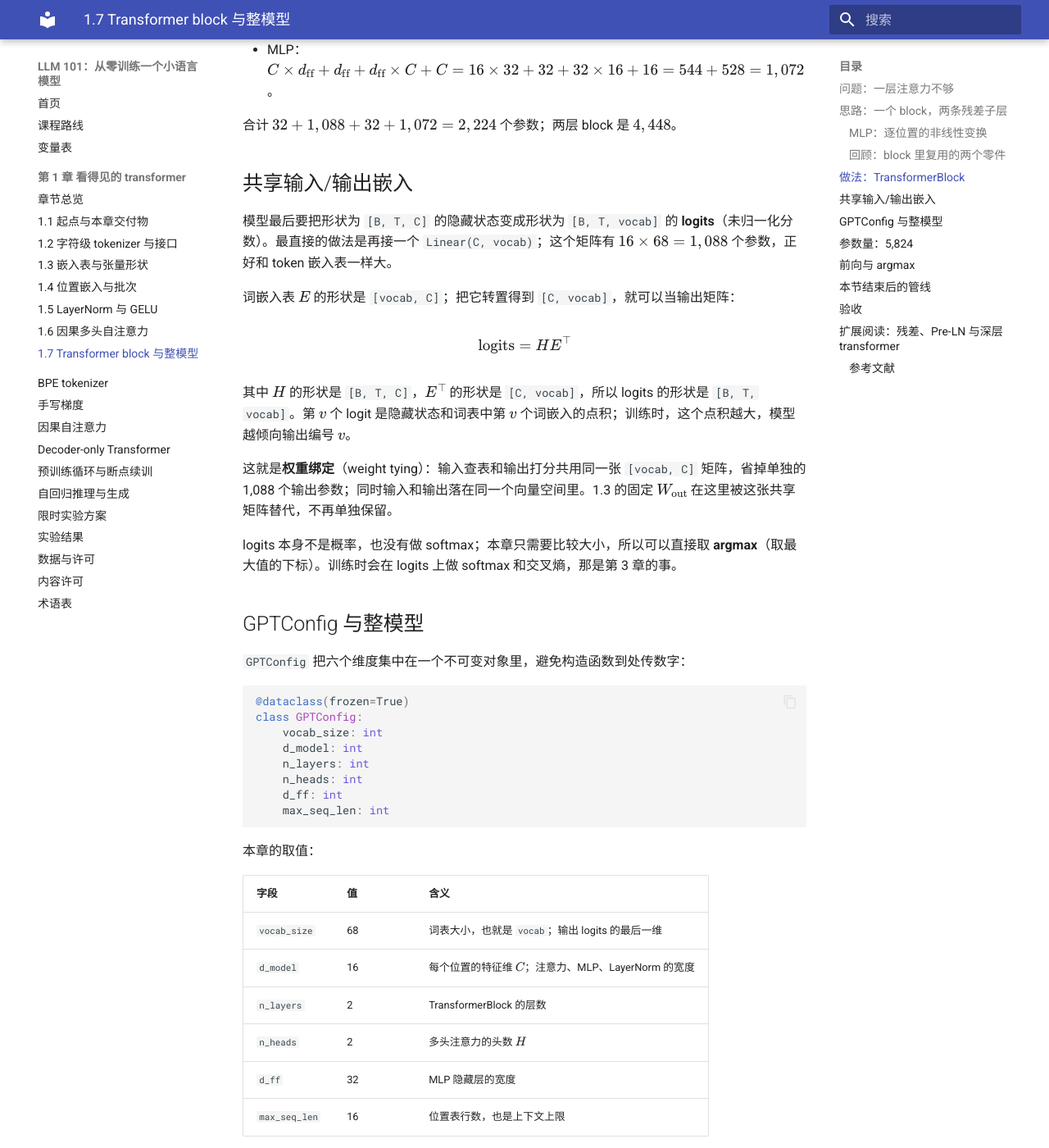
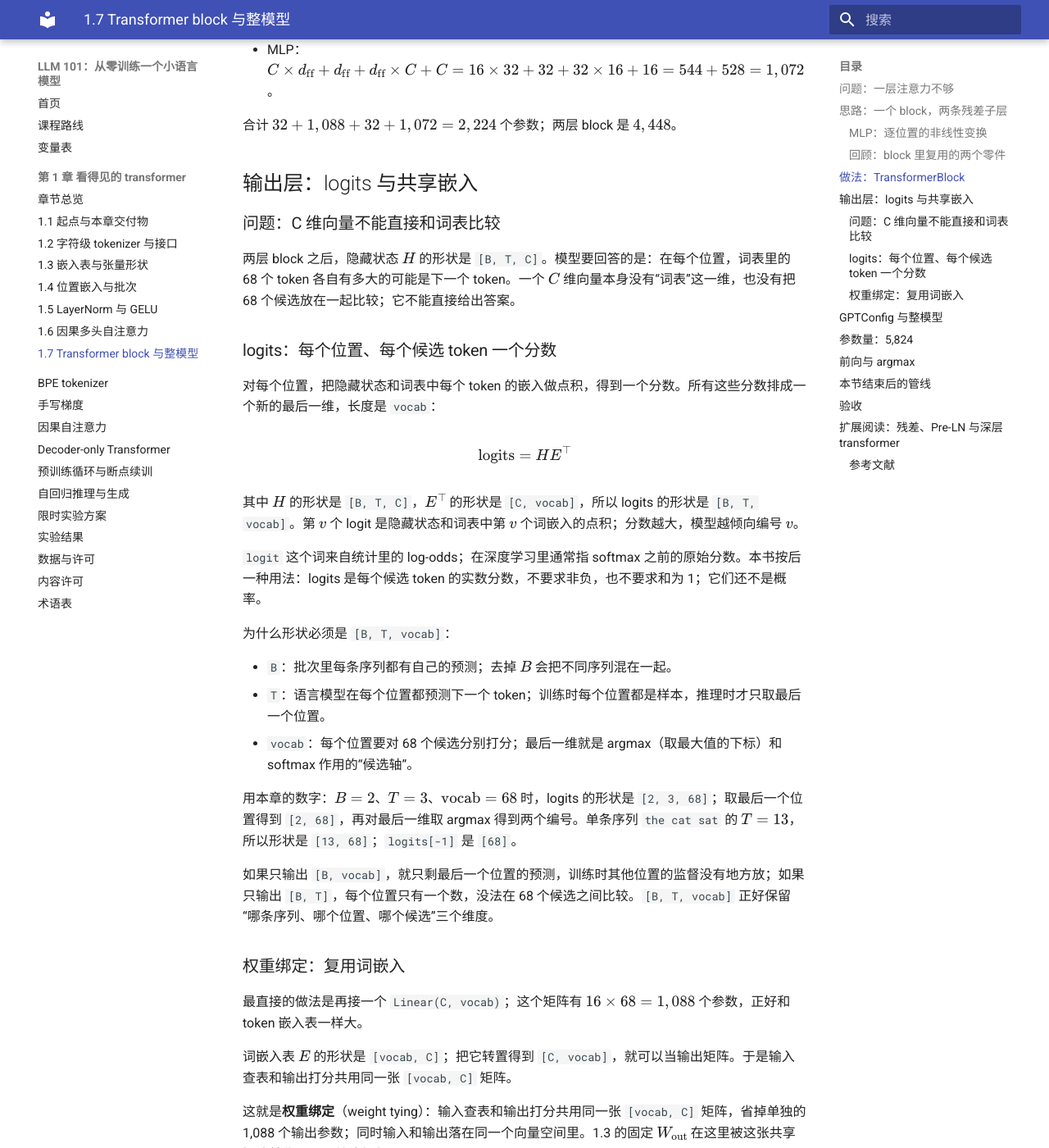
Before and after one commit to tigersoldier/llm-101, an MkDocs documentation site: the page built from docs/course/ch01/1.7.md, in a window 1280 px wide and 1400 px high, scrolled down 5986 px. Shown: the whole window at 82% size. Built offline with MkDocs 1.6.1 and Material for MkDocs 9.7.7, drawn with Linux system fonts in a browser that asks for light colours; some of the changed text lies outside the part shown.

Commit message:
Explain logits and the per-token output shape

```diff
--- a/docs/course/ch01/1.7.md
+++ b/docs/course/ch01/1.7.md
@@ -200,21 +200,43 @@ class MLP:
 
 合计 $32 + 1,088 + 32 + 1,072 = 2,224$ 个参数；两层 block 是 $4,448$。
 
-## 共享输入/输出嵌入
+## 输出层：logits 与共享嵌入
 
-模型最后要把形状为 `[B, T, C]` 的隐藏状态变成形状为 `[B, T, vocab]` 的 **logits**（未归一化分数）。最直接的做法是再接一个 `Linear(C, vocab)`；这个矩阵有 $16 \times 68 = 1,088$ 个参数，正好和 token 嵌入表一样大。
+### 问题：C 维向量不能直接和词表比较
 
-词嵌入表 $E$ 的形状是 `[vocab, C]`；把它转置得到 `[C, vocab]`，就可以当输出矩阵：
+两层 block 之后，隐藏状态 $H$ 的形状是 `[B, T, C]`。模型要回答的是：在每个位置，词表里的 68 个 token 各自有多大的可能是下一个 token。一个 $C$ 维向量本身没有“词表”这一维，也没有把 68 个候选放在一起比较；它不能直接给出答案。
+
+### logits：每个位置、每个候选 token 一个分数
+
+对每个位置，把隐藏状态和词表中每个 token 的嵌入做点积，得到一个分数。所有这些分数排成一个新的最后一维，长度是 `vocab`：
 
 $$
 \text{logits} = HE^\top
 $$
 
-其中 $H$ 的形状是 `[B, T, C]`，$E^\top$ 的形状是 `[C, vocab]`，所以 logits 的形状是 `[B, T, vocab]`。第 $v$ 个 logit 是隐藏状态和词表中第 $v$ 个词嵌入的点积；训练时，这个点积越大，模型越倾向输出编号 $v$。
+其中 $H$ 的形状是 `[B, T, C]`，$E^\top$ 的形状是 `[C, vocab]`，所以 logits 的形状是 `[B, T, vocab]`。第 $v$ 个 logit 是隐藏状态和词表中第 $v$ 个词嵌入的点积；分数越大，模型越倾向编号 $v$。
+
+`logit` 这个词来自统计里的 log-odds；在深度学习里通常指 softmax 之前的原始分数。本书按后一种用法：logits 是每个候选 token 的实数分数，不要求非负，也不要求和为 1；它们还不是概率。
+
+为什么形状必须是 `[B, T, vocab]`：
+
+- `B`：批次里每条序列都有自己的预测；去掉 $B$ 会把不同序列混在一起。
+- `T`：语言模型在每个位置都预测下一个 token；训练时每个位置都是样本，推理时才只取最后一个位置。
+- `vocab`：每个位置要对 68 个候选分别打分；最后一维就是 argmax（取最大值的下标）和 softmax 作用的“候选轴”。
+
+用本章的数字：$B = 2$、$T = 3$、$\text{vocab} = 68$ 时，logits 的形状是 `[2, 3, 68]`；取最后一个位置得到 `[2, 68]`，再对最后一维取 argmax 得到两个编号。单条序列 `the cat sat` 的 $T = 13$，所以形状是 `[13, 68]`；`logits[-1]` 是 `[68]`。
+
+如果只输出 `[B, vocab]`，就只剩最后一个位置的预测，训练时其他位置的监督没有地方放；如果只输出 `[B, T]`，每个位置只有一个数，没法在 68 个候选之间比较。`[B, T, vocab]` 正好保留“哪条序列、哪个位置、哪个候选”三个维度。
+
+### 权重绑定：复用词嵌入
+
+最直接的做法是再接一个 `Linear(C, vocab)`；这个矩阵有 $16 \times 68 = 1,088$ 个参数，正好和 token 嵌入表一样大。
+
+词嵌入表 $E$ 的形状是 `[vocab, C]`；把它转置得到 `[C, vocab]`，就可以当输出矩阵。于是输入查表和输出打分共用同一张 `[vocab, C]` 矩阵。
 
 这就是**权重绑定**（weight tying）：输入查表和输出打分共用同一张 `[vocab, C]` 矩阵，省掉单独的 1,088 个输出参数；同时输入和输出落在同一个向量空间里。1.3 的固定 $W_{\text{out}}$ 在这里被这张共享矩阵替代，不再单独保留。
 
-logits 本身不是概率，也没有做 softmax；本章只需要比较大小，所以可以直接取 **argmax**（取最大值的下标）。训练时会在 logits 上做 softmax 和交叉熵，那是第 3 章的事。
+本章不需要把 logits 变成概率；只需要比较大小，所以可以直接取 argmax。训练时会在 logits 上做 softmax 和交叉熵，那是第 3 章的事。
 
 ## GPTConfig 与整模型
 
--- a/docs/glossary.md
+++ b/docs/glossary.md
@@ -69,7 +69,7 @@
 |MLP|多层感知机|multi-layer perceptron；也叫前馈网络（feed-forward network，FFN）；本章 Linear → GELU → Linear|[1.7](course/ch01/1.7.md)|
 |feed-forward network|前馈网络|FFN；block 里的逐位置 MLP 子层|[1.7](course/ch01/1.7.md)|
 |weight tying|权重绑定、共享嵌入|输入词嵌入和输出矩阵共用同一张 [vocab, C] 表|[1.7](course/ch01/1.7.md)|
-|logits|未归一化分数|模型最后输出的 [B, T, vocab] 分数；argmax 前不 softmax|[1.7](course/ch01/1.7.md)|
+|logits|未归一化分数|logit 是 softmax 之前的原始分数；每个位置、每个词表编号一个；形状 [B, T, vocab]；argmax 前不 softmax|[1.7](course/ch01/1.7.md)|
 |argmax|取最大值的下标|取 logits 最大的词表编号|[1.7](course/ch01/1.7.md)|
 |parameter|参数|模型里可调整的数字；本章数清 5,824 个；`Parameter` 类和梯度缓冲第 3 章|[1.7](course/ch01/1.7.md)|
 |autograd|自动求导|PyTorch 的自动微分机制；本书不用|第 3 章|
```
